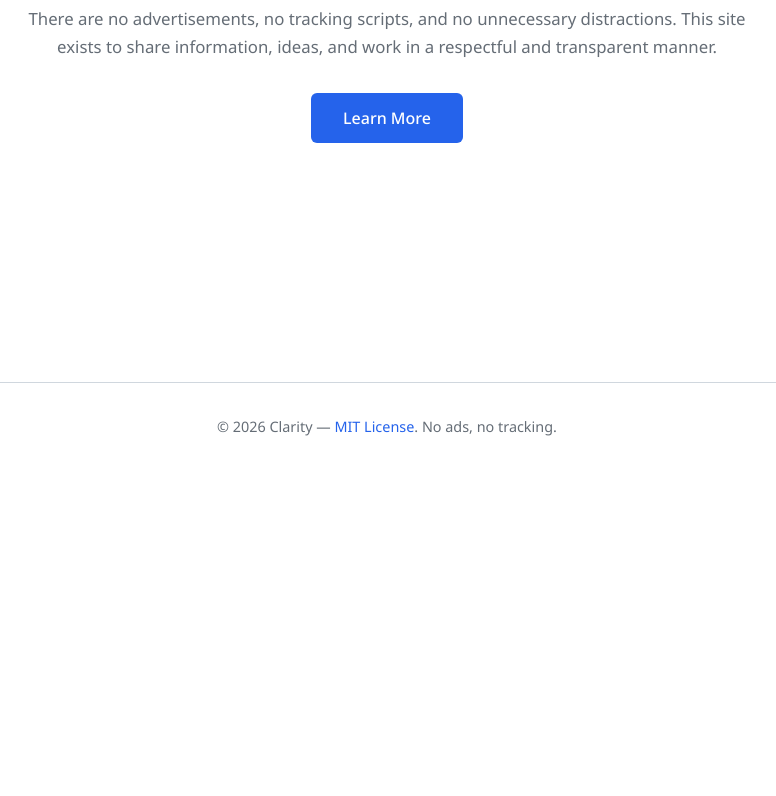
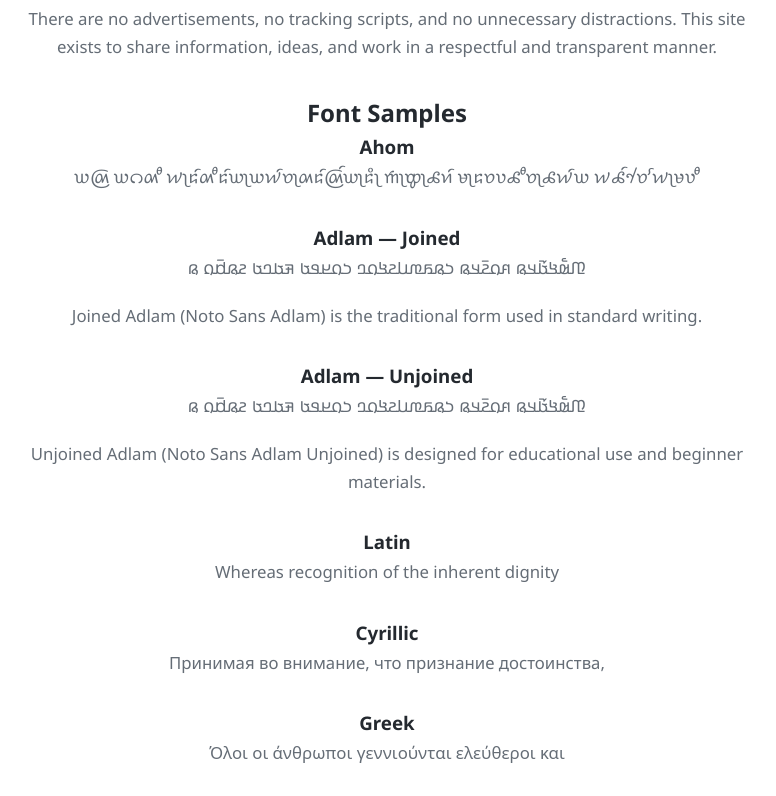
Before and after one commit to Yoshiro2017/clarity, a plain HTML site: page index.html in a window 1280 px wide. Shown: the part 340-1136 px from the top of the page, without its empty margins (253-1029 px from the left). Before the commit the page ends 811 px from the top, so only its background shows below. Drawn offline with nearby package versions, Linux system fonts and the light colour scheme.

Commit message:
Update index.html

```diff
--- a/index.html
+++ b/index.html
@@ -8,7 +8,7 @@
   <!-- Noto Fonts -->
   <link rel="preconnect" href="https://fonts.googleapis.com">
   <link rel="preconnect" href="https://fonts.gstatic.com" crossorigin>
-  <link href="https://fonts.googleapis.com/css2?family=Noto+Sans+Adlam+Unjoined:wght@400..700&family=Noto+Sans+Adlam:wght@400..700&family=Noto+Sans+Display:ital,wdth,wght@0,62.5..100,100..900;1,62.5..100,100..900&family=Noto+Sans+Mono:wdth,wght@62.5..100,100..900&family=Noto+Sans:ital,wdth,wght@0,62.5..100,100..900;1,62.5..100,100..900&family=Noto+Serif+Display:ital,wdth,wght@0,62.5..100,100..900;1,62.5..100,100..900&family=Noto+Serif:ital,wdth,wght@0,62.5..100,100..900;1,62.5..100,100..900&display=swap" rel="stylesheet">
+  <link href="https://fonts.googleapis.com/css2?family=Noto+Sans+Adlam+Unjoined:wght@400..700&family=Noto+Sans+Adlam:wght@400..700&family=Noto+Sans+Display:ital,wdth,wght@0,62.5..100,100..900;1,62.5..100,100..900&family=Noto+Sans+Mono:wdth,wght@62.5..100,100..900&family=Noto+Sans:ital,wdth,wght@0,62.5..100,100..900;1,62.5..100,100..900&family=Noto+Serif+Ahom&family=Noto+Serif+Display:ital,wdth,wght@0,62.5..100,100..900;1,62.5..100,100..900&family=Noto+Serif:ital,wdth,wght@0,62.5..100,100..900;1,62.5..100,100..900&display=swap" rel="stylesheet">
   <!-- Material Symbols -->
   <link href="https://fonts.googleapis.com/css2?family=Material+Symbols+Outlined:opsz,wght,FILL,GRAD@24,400,0,0&display=swap" rel="stylesheet">
   <link rel="stylesheet" href="style.css">
@@ -43,6 +43,43 @@
         <h1>Clarity</h1>
         <p>A professional, thoughtfully designed space built for clarity, accessibility, and longevity. Every element has been chosen with care — from the typography to the color palette — to create an experience that is both functional and pleasant to use.</p>
         <p>There are no advertisements, no tracking scripts, and no unnecessary distractions. This site exists to share information, ideas, and work in a respectful and transparent manner.</p>
+
+        <div class="font-samples">
+          <h2>Font Samples</h2>
+
+          <div class="sample-block">
+            <h3>Ahom</h3>
+            <p class="ahom-sample">𑜊𑜄𑜞 𑜊𑜕𑜄𑜣 𑜏𑜡𑜃𑜫𑜄𑜣𑜃𑜫𑜊𑜡𑜊𑜏𑜫𑜈𑜡𑜄𑜃𑜫𑜄𑜞𑜫𑜊𑜡𑜃𑜪𑜡 𑜒𑜡𑜔𑜡𑜍𑜑𑜫 𑜉𑜡𑜃𑜈𑜆𑜍𑜣𑜈𑜡𑜍𑜏𑜫𑜊 𑜏𑜍𑜫𑜈𑜦𑜧𑜏𑜡𑜉𑜆𑜣</p>
+          </div>
+
+          <div class="sample-block">
+            <h3>Adlam — Joined</h3>
+            <p class="adlam-joined-sample">𞤚𞤵𞥅𞤺𞤢𞥄𞤣𞤫 𞤱𞤮𞤲𞥆𞤣𞤫 𞤸𞤫𞤬𞤼𞤭𞤲𞤺𞤮𞤤 𞤸𞤮𞤪𞤥𞤢 𞤳𞤢𞤤𞤢 𞤲𞤫𞤯𞥆𞤮 𞤫</p>
+            <p class="sample-note">Joined Adlam (Noto Sans Adlam) is the traditional form used in standard writing.</p>
+          </div>
+
+          <div class="sample-block">
+            <h3>Adlam — Unjoined</h3>
+            <p class="adlam-unjoined-sample">𞤚𞤵𞥅𞤺𞤢𞥄𞤣𞤫 𞤱𞤮𞤲𞥆𞤣𞤫 𞤸𞤫𞤬𞤼𞤭𞤲𞤺𞤮𞤤 𞤸𞤮𞤪𞤥𞤢 𞤳𞤢𞤤𞤢 𞤲𞤫𞤯𞥆𞤮 𞤫</p>
+            <p class="sample-note">Unjoined Adlam (Noto Sans Adlam Unjoined) is designed for educational use and beginner materials.</p>
+          </div>
+
+          <div class="sample-block">
+            <h3>Latin</h3>
+            <p class="latin-sample">Whereas recognition of the inherent dignity</p>
+          </div>
+
+          <div class="sample-block">
+            <h3>Cyrillic</h3>
+            <p class="cyrillic-sample">Принимая во внимание, что признание достоинства,</p>
+          </div>
+
+          <div class="sample-block">
+            <h3>Greek</h3>
+            <p class="greek-sample">Όλοι οι άνθρωποι γεννιούνται ελεύθεροι και</p>
+          </div>
+        </div>
+
         <a data-page="about" class="btn-primary">Learn More</a>
       </section>
     </div>
@@ -52,7 +89,7 @@
       <section class="section">
         <h2>About Clarity</h2>
         <p>This website was created with a straightforward philosophy: information should be presented clearly, it should be accessible to everyone, and it should remain free of commercial influence or hidden surveillance. Whether you are visiting on a desktop computer, a tablet, or a phone, the layout adapts to ensure that content remains readable and well-organized.</p>
-        <p>The design uses the Noto family of typefaces — a comprehensive set of fonts designed to support every written language in the world. Noto Sans and Noto Serif provide excellent readability for body text, while Noto Sans Display and Noto Serif Display offer refined letter spacing and proportions for headings and titles at larger sizes. Noto Sans Mono is used where fixed-width characters are appropriate, such as code snippets or technical examples. Additional language support includes Noto Sans Adlam and Noto Sans Adlam Unjoined.</p>
+        <p>The design uses the Noto family of typefaces — a comprehensive set of fonts designed to support every written language in the world. Noto Sans and Noto Serif provide excellent readability for body text, while Noto Sans Display and Noto Serif Display offer refined letter spacing and proportions for headings and titles at larger sizes. Noto Sans Mono is used where fixed-width characters are appropriate, such as code snippets or technical examples. Additional language support includes Noto Sans Adlam, Noto Sans Adlam Unjoined, and Noto Serif Ahom.</p>
         <p>You may switch between light and dark appearance using the icon in the navigation bar. Your preference will be remembered automatically. If you have not yet made a selection, the site will match your operating system's theme setting by default. Transitions between themes are smooth and designed to be easy on the eyes.</p>
         <h3>Design Philosophy</h3>
         <p>Every design decision here follows three principles: legibility first, consistency throughout, and minimal overhead. Content is separated from presentation, files are organized logically, and everything is structured so that it can be maintained, extended, or adapted by anyone. This approach is not just about aesthetics — it is about respect for your time, your attention, and your privacy.</p>
@@ -66,6 +103,14 @@
       <section class="section">
         <h2>What's New</h2>
         <p>This page records significant changes, additions, and improvements to Clarity. Entries are listed with the most recent updates first.</p>
+
+        <h3>2026-09-16 — Font Expansion</h3>
+        <ul>
+          <li>Added Noto Serif Ahom for Ahom script support</li>
+          <li>Separated Adlam samples: Joined (traditional) and Unjoined (educational)</li>
+          <li>Font samples displayed on homepage with explanatory notes</li>
+          <li>Updated font import to include all families</li>
+        </ul>
 
         <h3>2026-09-16 — Initial Public Structure</h3>
         <ul>
@@ -159,16 +204,24 @@
           <li><code>Noto Sans</code> — Primary sans-serif for body text and paragraphs</li>
           <li><code>Noto Serif</code> — Serif variant for articles, long-form text, or emphasis</li>
           <li><code>Noto Sans Mono</code> — Fixed-width for code, data, and technical notation</li>
-          <li><code>Noto Sans Adlam</code> — Full Adlam script support</li>
-          <li><code>Noto Sans Adlam Unjoined</code> — Unjoined variant of Adlam script</li>
+          <li><code>Noto Serif Ahom</code> — Full Ahom script support</li>
+          <li><code>Noto Sans Adlam</code> — Joined Adlam; traditional standard form</li>
+          <li><code>Noto Sans Adlam Unjoined</code> — Separated form; designed for education and learners</li>
         </ul>
+
+        <h3>Adlam Usage Notes</h3>
+        <p><strong>Noto Sans Adlam</strong> renders characters in their traditional connected form. This is the standard writing style used in publications, books, and general writing.</p>
+        <p><strong>Noto Sans Adlam Unjoined</strong> keeps each letter separate. This form is specifically intended for educational materials, children's books, and language instruction where identifying individual characters is helpful.</p>
 
         <h3>Current Assignments</h3>
         <p>These are the default assignments in the <code>:root</code> section of <code>style.css</code>:</p>
         <pre>--font-display: 'Noto Sans Display', 'Noto Serif Display', system-ui, sans-serif;
 --font-heading: 'Noto Sans', 'Noto Serif', system-ui, sans-serif;
 --font-body: 'Noto Sans', 'Noto Serif', system-ui, sans-serif;
---font-mono: 'Noto Sans Mono', monospace;</pre>
+--font-mono: 'Noto Sans Mono', monospace;
+--font-ahom: 'Noto Serif Ahom', serif;
+--font-adlam-joined: 'Noto Sans Adlam', sans-serif;
+--font-adlam-unjoined: 'Noto Sans Adlam Unjoined', sans-serif;</pre>
 
         <h3>How to Change the Base Font</h3>
         <p>To change the font used across all paragraphs and body text, edit the <code>--font-body</code> variable:</p>
@@ -183,9 +236,10 @@
 
         <h3>Applying Font to Specific Elements</h3>
         <p>To apply a font family directly to one element or section:</p>
-        <pre>font-family: 'Noto Sans Mono', monospace;
+        <pre>font-family: 'Noto Serif Ahom', serif;
 font-family: 'Noto Sans Adlam', sans-serif;
-font-family: 'Noto Sans Adlam Unjoined', sans-serif;</pre>
+font-family: 'Noto Sans Adlam Unjoined', sans-serif;
+font-family: 'Noto Sans Mono', monospace;</pre>
 
         <h3>Font Weights and Styles</h3>
         <p>The loaded range for each family supports variable weights and widths:</p>
@@ -193,7 +247,8 @@
           <li><strong>Display families</strong>: 100–900 weight, 62.5%–100% width, italic available</li>
           <li><strong>Sans / Serif</strong>: 100–900 weight, 62.5%–100% width, italic available</li>
           <li><strong>Mono</strong>: 100–900 weight, 62.5%–100% width</li>
-          <li><strong>Adlam</strong>: 400–700 weight</li>
+          <li><strong>Ahom</strong>: 400–700 weight</li>
+          <li><strong>Adlam (both)</strong>: 400–700 weight</li>
         </ul>
         <p>Example usage in CSS:</p>
         <pre>font-weight: 400;   /* Regular */
@@ -223,6 +278,9 @@
 
         <h3>Why use the Noto font family?</h3>
         <p>Noto was selected for its comprehensive language support, open licensing under the SIL OFL, and consistent visual quality across styles and weights. It is designed and maintained by Google and contributors to be readable on every device and in every language. The separation of Display variants for headings and standard variants for body text provides typographic refinement at every size.</p>
+
+        <h3>What is the difference between the two Adlam fonts?</h3>
+        <p><strong>Noto Sans Adlam</strong> shows the traditional connected letter forms used in standard writing and publications. <strong>Noto Sans Adlam Unjoined</strong> keeps letters separate and is intended for educational materials, textbooks, and language learning resources.</p>
 
         <h3>How do I change the accent color?</h3>
         <p>Open <code>style.css</code> and locate the <code>:root</code> section. Modify the value of <code>--color-accent</code> and <code>--color-accent-hover</code> to any valid hexadecimal or RGB color. The change will apply across the entire site automatically.</p>
```
